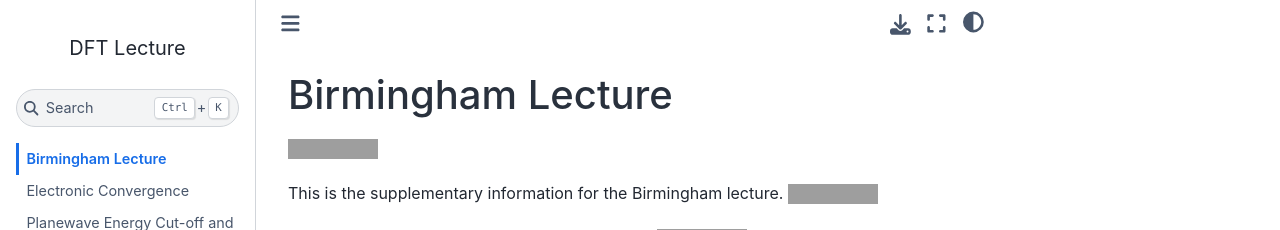
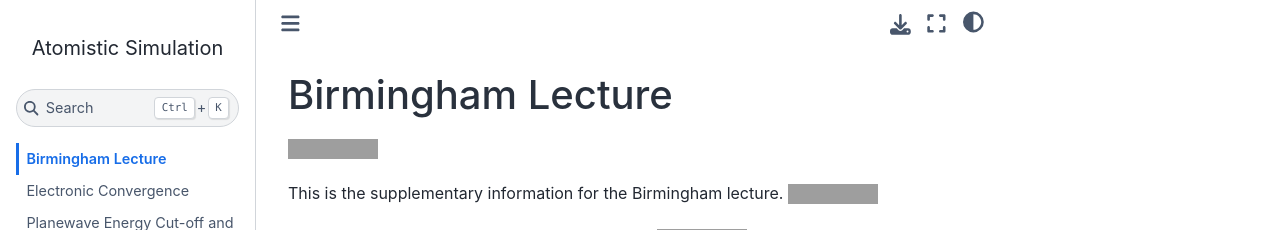
Before and after one commit to jan-janssen/birmingham, a Jupyter Book: the page built from README.md, in a window 1280 px wide. Shown: the top 230 px of the page. Built offline with Jupyter Book 1.0.4 settings and Sphinx 7.4.7 and the Sphinx Book theme 1.1.4, drawn with Linux system fonts in a browser that asks for light colours; grey boxes are pictures that could not be loaded.

Commit message:
Update _config.yml

```diff
--- a/_config.yml
+++ b/_config.yml
@@ -1,4 +1,4 @@
-title: DFT Lecture
+title: Atomistic Simulation
 author: Jan Janssen
 
 execute:
```
